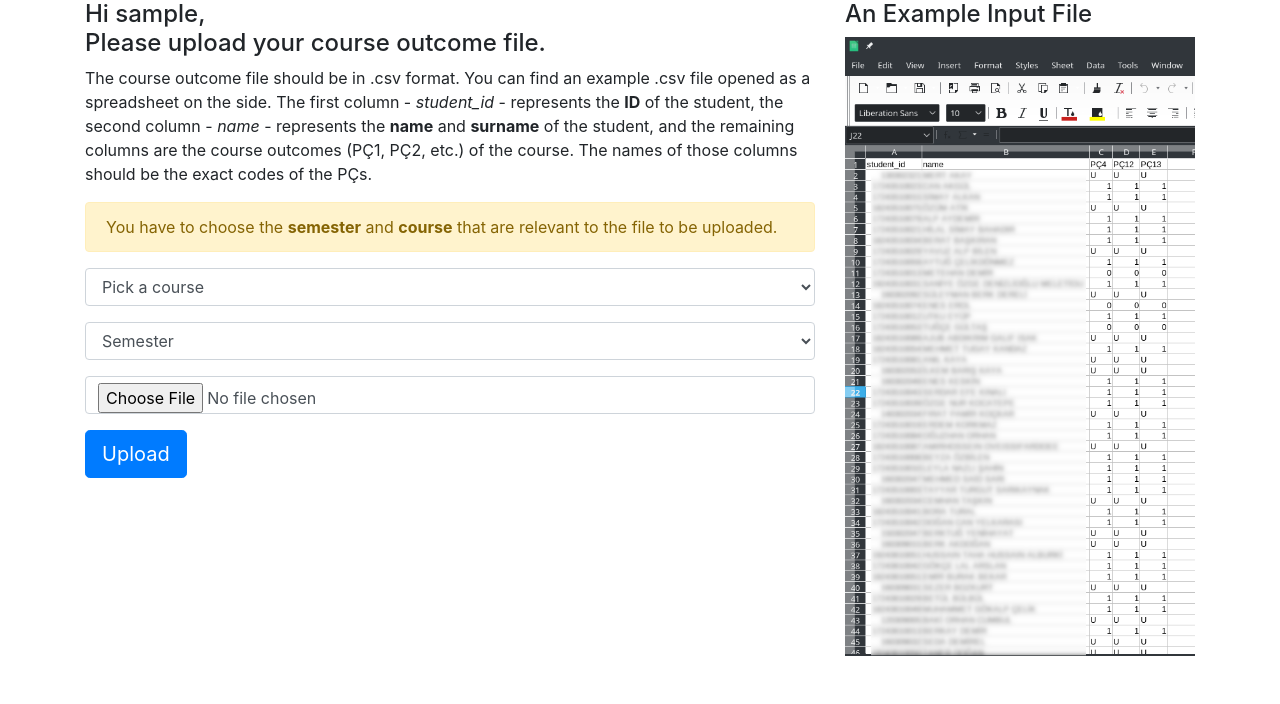
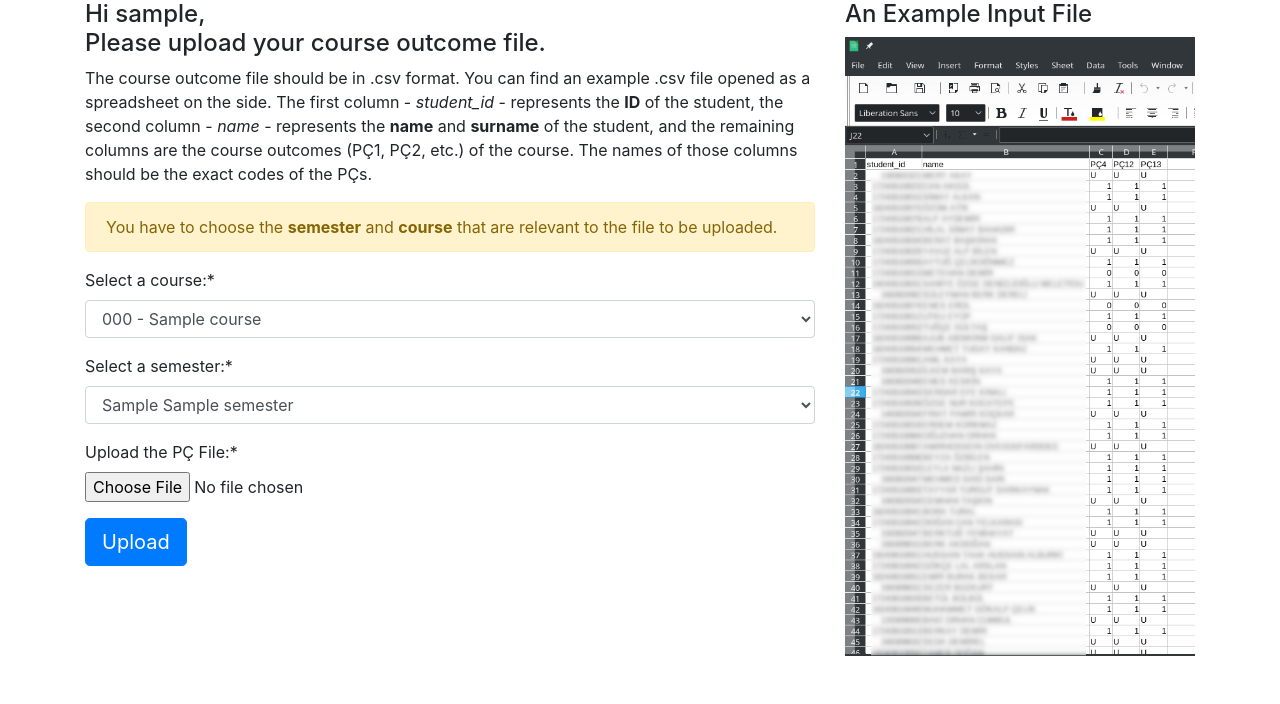
Before and after one commit to tustunkok/pc-link, a Django app: page /courseoutcome/ in a window 1280 px wide. Shown: the part 81-785 px from the top of the page. Run offline with Django 3.2, Linux system fonts and the light colour scheme; a user stored in the database is signed in; tables that the repository leaves empty hold one stand-in row (values such as "Sample post"); some libraries are stand-ins or nearby versions.

Commit message:
Upload form is rewritten in Django terms.

```diff
--- /dev/null
+++ b/courseoutcome/forms.py
@@ -0,0 +1,11 @@
+from django import forms
+
+from .models import Course, Semester
+
+class CourseOutcomeForm(forms.Form):
+    initial_courses = [(course.code, f"{course.code} - {course.name}") for course in Course.objects.all()]
+    initial_semesters = [(semester.pk, f"{semester.year_interval} {semester.period_name}") for semester in Semester.objects.all()]
+
+    course = forms.ChoiceField(choices=initial_courses, label="Select a course:")
+    semester = forms.ChoiceField(choices=initial_semesters, label="Select a semester:")
+    outcome_file = forms.FileField(label="Upload the PÇ File:")
--- a/courseoutcome/templates/courseoutcome/upload.html
+++ b/courseoutcome/templates/courseoutcome/upload.html
@@ -1,5 +1,6 @@
 {% extends 'base.html' %}
 {% load static %}
+{% load crispy_forms_tags %}
 {% block content %}
 
 <div class="row">
@@ -13,30 +14,9 @@
         <div class="alert alert-warning" role="alert">
             You have to choose the <b>semester</b> and <b>course</b> that are relevant to the file to be uploaded.
         </div>
-        <form method="POST" enctype="multipart/form-data" action="{% url 'courseoutcome-upload' %}">
+        <form method="POST" enctype="multipart/form-data">
             {% csrf_token %}
-            <div class="form-group">
-                <select class="form-control" name="courseSel">
-                    <option value="no">Pick a course</option>
-                    {% for course in courses %}
-                    <option value="{{ course.code }}">{{ course.code }} - {{ course.name }}</option>
-                    {% endfor %}
-                </select>
-            </div>
-
-            <div class="form-group">
-                <select class="form-control" name="semesterSel">
-                    <option value="no">Semester</option>
-                    {% for semester in semesters %}
-                    <option value="{{ semester.pk }}">{{ semester.year_interval }} {{ semester.period_name }}</option>
-                    {% endfor %}
-                </select>
-            </div>
-
-            <div class="form-group">
-                <input type="file" name="csvFile" class="form-control">
-            </div>
-
+            {{ form|crispy }}
             <button type="submit" class="btn btn-lg btn-primary">Upload</button>
         </form>
     </div>
--- a/courseoutcome/urls.py
+++ b/courseoutcome/urls.py
@@ -5,7 +5,6 @@ from . import views
 urlpatterns = [
     path("", views.upload, name="courseoutcome-home"),
     path("report/", views.report, name="courseoutcome-report"),
-    path("upload/", views.handle_upload, name="courseoutcome-upload"),
     path("export/", views.export, name="courseoutcome-export"),
     path("recalculate/", views.recalculate_everything),
     path("course/bulk_insert/", views.bulk_insert_courses),
--- a/courseoutcome/views.py
+++ b/courseoutcome/views.py
@@ -17,6 +17,8 @@ from .models import (
     CourseOutcome,
     CourseOutcomeAverage
 )
+
+from .forms import CourseOutcomeForm
 
 @login_required
 def report(request):
@@ -63,9 +65,18 @@ def report(request):
 
 @login_required
 def upload(request):
+    form = CourseOutcomeForm(request.POST or None, request.FILES or None)
+
+    if request.method == "POST":
+        if form.is_valid():
+            course_code = form.cleaned_data["course"]
+            semester_pk = form.cleaned_data["semester"]
+            csvFile = form.cleaned_data["outcome_file"]
+
+            handle_upload(course_code, semester_pk, csvFile)
+
     context = {
-        "courses": Course.objects.all(),
-        "semesters": Semester.objects.all()
+        "form": form
     }
 
     return render(request, "courseoutcome/upload.html", context)
@@ -107,54 +118,47 @@ def export(request):
 
     return response
 
-@login_required
-def handle_upload(request):
-    if request.method == "POST" and request.FILES["csvFile"]:
-        csvFile = request.FILES["csvFile"]
-        course_code = request.POST["courseSel"]
-        semester_pk = request.POST["semesterSel"]
+def handle_upload(course_code, semester_pk, csvFile):
+    course = Course.objects.get(code=course_code)
+    semester = Semester.objects.get(pk=semester_pk)
 
-        course = Course.objects.get(code=course_code)
-        semester = Semester.objects.get(pk=semester_pk)
+    with open('/tmp/django_tmp_file.csv', 'wb') as destination:
+        for chunk in csvFile.chunks():
+            destination.write(chunk)
 
-        with open('/tmp/django_tmp_file.csv', 'wb') as destination:
-            for chunk in csvFile.chunks():
-                destination.write(chunk)
+    with open("/tmp/django_tmp_file.csv", "r") as csv_file:
+        first_row = True
+        for row in csv.reader(csv_file):
+            if first_row:
+                first_row = False
+                course_outcomes = row[2:]
+                continue
 
-        with open("/tmp/django_tmp_file.csv", "r") as csv_file:
-            first_row = True
-            for row in csv.reader(csv_file):
-                if first_row:
-                    first_row = False
-                    course_outcomes = row[2:]
-                    continue
+            student = Student.objects.filter(no=row[0]).first()
 
-                student = Student.objects.filter(no=row[0]).first()
+            if student is not None:
+                for co_idx, co in enumerate(course_outcomes):
+                    course_outcome = CourseOutcome.objects.get(code=co)
 
-                if student is not None:
-                    for co_idx, co in enumerate(course_outcomes):
-                        course_outcome = CourseOutcome.objects.get(code=co)
+                    course_outcome_result = CourseOutcomeResult.objects.filter(student=student, course=course, course_outcome=course_outcome, semester=semester).first()
+                    if course_outcome_result:
+                        course_outcome_result.satisfaction = row[co_idx + 2]
+                        course_outcome_result.save()
+                    else:
+                        CourseOutcomeResult.objects.create(student=student, course=course, course_outcome=course_outcome, semester=semester, satisfaction=row[co_idx + 2])
 
-                        course_outcome_result = CourseOutcomeResult.objects.filter(student=student, course=course, course_outcome=course_outcome, semester=semester).first()
-                        if course_outcome_result:
-                            course_outcome_result.satisfaction = row[co_idx + 2]
-                            course_outcome_result.save()
-                        else:
-                            CourseOutcomeResult.objects.create(student=student, course=course, course_outcome=course_outcome, semester=semester, satisfaction=row[co_idx + 2])
+                    cor_student_records_all_courses = CourseOutcomeResult.objects.filter(student=student, course_outcome=course_outcome, semester=semester)
+                    satisfactions = [cor.satisfaction for cor in cor_student_records_all_courses if cor.satisfaction == "1" or cor.satisfaction == "0" or cor.satisfaction == "M"]
+                    ones_count = satisfactions.count("1") + satisfactions.count("M")
+                    zeros_count = satisfactions.count("0")
+                    satisfaction_res = int(ones_count >= zeros_count) if ones_count > 0 else 0
 
-                        cor_student_records_all_courses = CourseOutcomeResult.objects.filter(student=student, course_outcome=course_outcome, semester=semester)
-                        satisfactions = [cor.satisfaction for cor in cor_student_records_all_courses if cor.satisfaction == "1" or cor.satisfaction == "0" or cor.satisfaction == "M"]
-                        ones_count = satisfactions.count("1") + satisfactions.count("M")
-                        zeros_count = satisfactions.count("0")
-                        satisfaction_res = int(ones_count >= zeros_count) if ones_count > 0 else 0
-
-                        course_outcome_average = CourseOutcomeAverage.objects.filter(student=student, course_outcome=course_outcome, semester=semester).first()
-                        if course_outcome_average:
-                            course_outcome_average.overall_satisfaction = satisfaction_res
-                            course_outcome_average.save()
-                        else:
-                            CourseOutcomeAverage.objects.create(student=student, course_outcome=course_outcome, semester=semester, overall_satisfaction=satisfaction_res)
-    return redirect("courseoutcome-home")
+                    course_outcome_average = CourseOutcomeAverage.objects.filter(student=student, course_outcome=course_outcome, semester=semester).first()
+                    if course_outcome_average:
+                        course_outcome_average.overall_satisfaction = satisfaction_res
+                        course_outcome_average.save()
+                    else:
+                        CourseOutcomeAverage.objects.create(student=student, course_outcome=course_outcome, semester=semester, overall_satisfaction=satisfaction_res)
 
 def bulk_insert_students(request):
     csv_location = "/home/tustunkok/Documents/Atilim University/MÜDEK/MUDEK Management/courseoutcome_student.csv"
```
